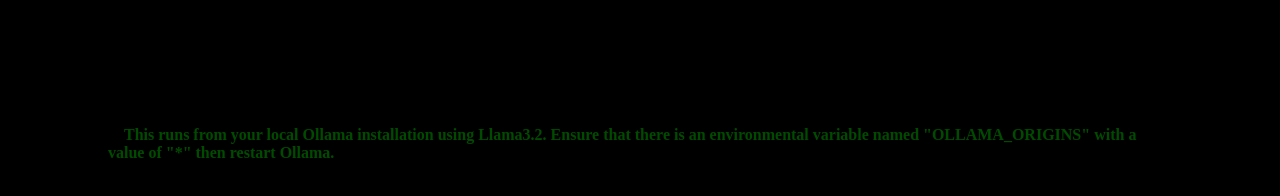
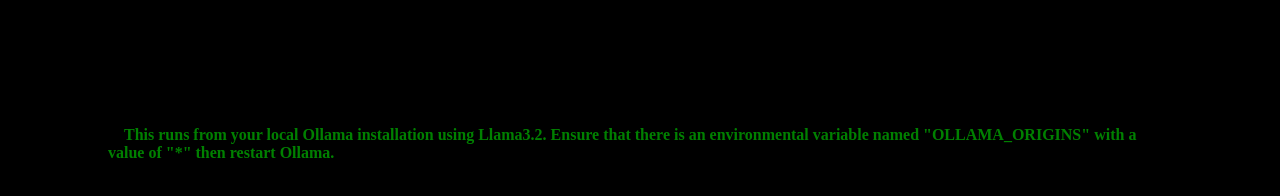
Before and after one commit to isangtao/isangtao.site, a plain HTML site: page Teller.html in a window 1280 px wide. Drawn offline with Linux system fonts and the light colour scheme; no server answers.

Commit message:
Update Teller.html

```diff
--- a/Teller.html
+++ b/Teller.html
@@ -4,7 +4,7 @@
     <meta charset="UTF-8">
     <title>StoryTeller</title>
     <style>
-        body { color: #014b01; white-space: pre-wrap; word-wrap: break-word; padding: 100px; background-color: #000000;}
+        body { color: green; white-space: pre-wrap; word-wrap: break-word; padding: 100px; background-color: black;}
     </style>
     <script>
         // Ensure that there is an environmental variable named "OLLAMA_ORIGINS" with a value of "*" then restart Ollama. [ollama pull llama3.2]
```
